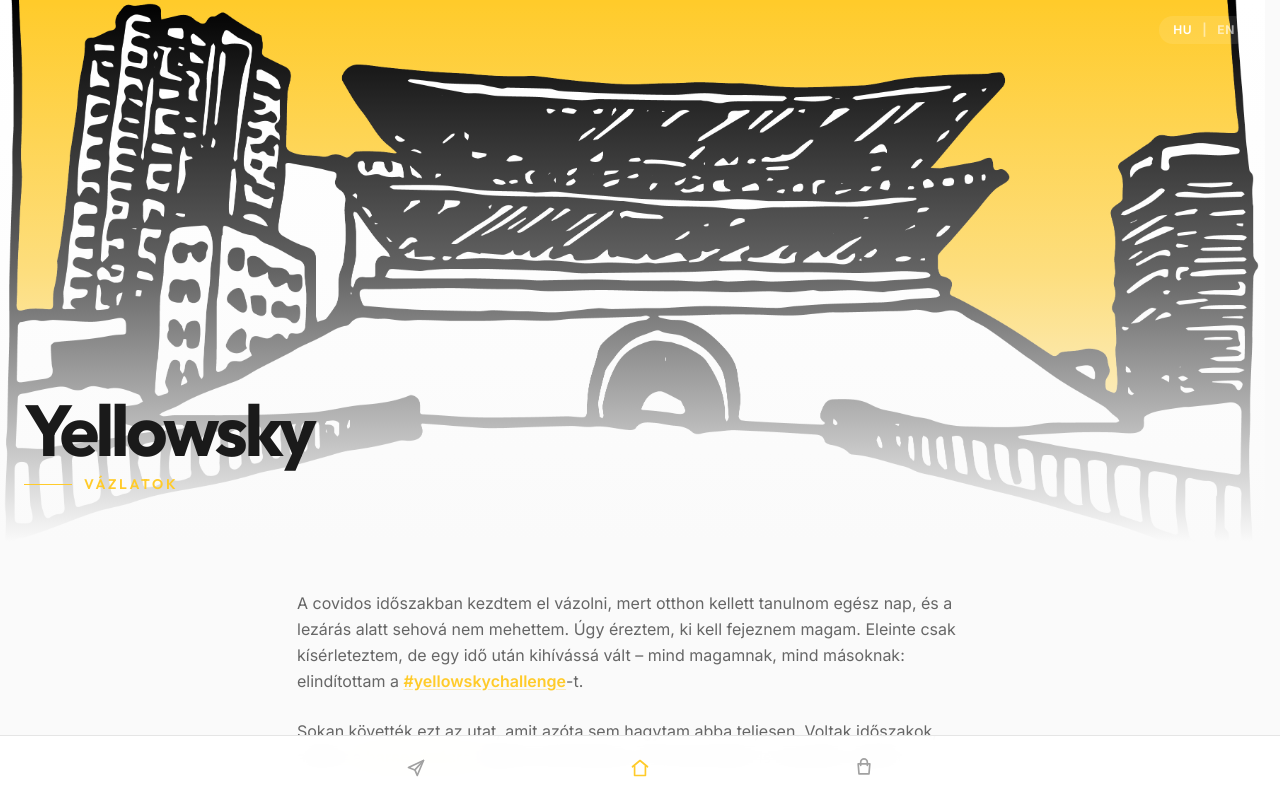
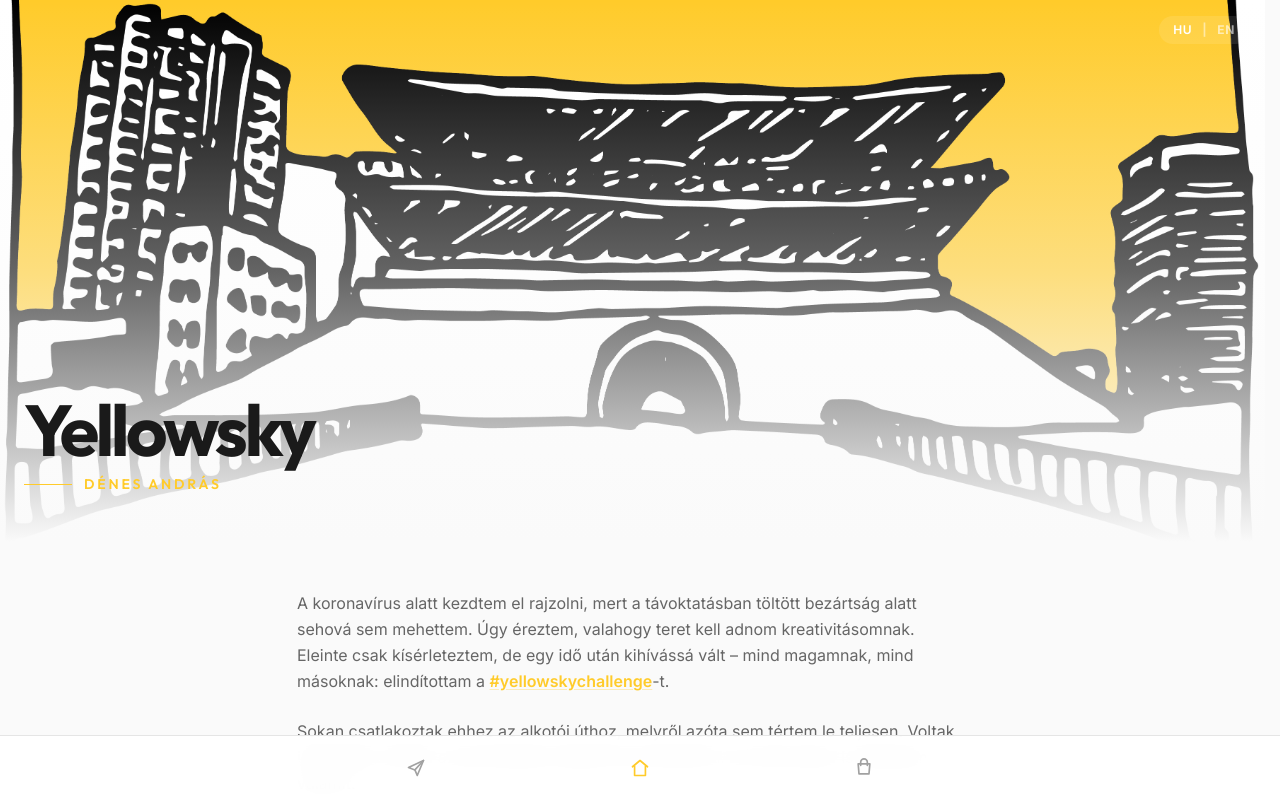
Before and after one commit to denandras/yellowsky, a Next.js app: page / in a window 1280 px wide. Shown: the top 798 px of the page. Built offline with nearby package versions, Linux system fonts and the light colour scheme; no server answers.

Commit message:
fix: Update home page text and add linked subtitle
- English: YELLOWSKY / by András Dénes (linked to andrasdenes.com)
- Hungarian: YELLOWSKY / Dénes András (plain text)
- Updated Hungarian story text with corrections

```diff
--- a/components/home-page-client.tsx
+++ b/components/home-page-client.tsx
@@ -6,7 +6,7 @@ import BrandMark from "@/components/brand-mark";
 import LanguageSwitcher, { useSiteLanguage } from "@/components/language-switcher";
 import { IconShoppingBag } from "@/components/icons";
 import type { SiteLanguage } from "@/lib/site-language";
-import { useEffect, useRef, useState } from "react";
+import { useEffect, useState } from "react";
 
 type HomePageClientProps = {
   initialLanguage: SiteLanguage;
@@ -19,12 +19,10 @@ export default function HomePageClient({ initialLanguage }: HomePageClientProps)
 
   const currentYear = new Date().getFullYear();
 
-  const labels = language === "hu"
-    ? {
-        title: "Yellowsky",
-        subtitle: "Vázlatok",
-        storyParagraphs: [
-          <>A covidos időszakban kezdtem el vázolni, mert otthon kellett tanulnom egész nap, és a lezárás alatt sehová nem mehettem. Úgy éreztem, ki kell fejeznem magam. Eleinte csak kísérleteztem, de egy idő után kihívássá vált – mind magamnak, mind másoknak: elindítottam a{" "}
+  const isHungarian = language === "hu";
+
+  const storyParagraphsHu = [
+    <>A koronavírus alatt kezdtem el rajzolni, mert a távoktatásban töltött bezártság alatt sehová sem mehettem. Úgy éreztem, valahogy teret kell adnom kreativitásomnak. Eleinte csak kísérleteztem, de egy idő után kihívássá vált – mind magamnak, mind másoknak: elindítottam a{" "}
       <a
         href="https://instagram.com/explore/tags/yellowskychallenge"
         target="_blank"
@@ -34,24 +32,11 @@ export default function HomePageClient({ initialLanguage }: HomePageClientProps)
         #yellowskychallenge
       </a>
       -t.</>,
-          <>Sokan követték ezt az utat, amit azóta sem hagytam abba teljesen. Voltak időszakok, amikor a{" "}
-            <a
-              href="https://andrasdenes.com"
-              className="font-semibold text-primary underline decoration-primary/30 underline-offset-2 transition-colors hover:text-primary/80"
-            >
-              harsonázásra
-            </a>
-            {" "}kellett koncentrálnom, de néha akkor is vázoltam valamit.</>,
+    <>Sokan csatlakoztak ehhez az alkotói úthoz, melyről azóta sem tértem le teljesen. Voltak időszakok, amikor a harsonázásra kellett koncentrálnom, de néha akkor is rajzoltam valamit.</>,
     "Most, hogy elvégeztem a mesterképzést a Liszt Ferenc Zeneművészeti Egyetemen, egy kicsit több időm van alkotni.",
-        ],
-        ctaLabel: "Most elérhető",
-        ctaTitle: "Vásárolj nyomatot",
-        footerTagline: "Yellowsky • Vázlatok Budapestről",
-      }
-    : {
-        title: "Yellowsky",
-        subtitle: "Sketches",
-        storyParagraphs: [
+  ];
+
+  const storyParagraphsEn = [
     <>I began sketching during covid times because I had to study at home all day and during the lockdown, I could not go anywhere. I figured I needed to express myself. At first, I was just experimenting but after a while, I challenged myself and others for a whole journey: I started the{" "}
       <a
         href="https://instagram.com/explore/tags/yellowskychallenge"
@@ -62,16 +47,25 @@ export default function HomePageClient({ initialLanguage }: HomePageClientProps)
         #yellowskychallenge
       </a>
       .</>,
-          <>Many people had been following this journey which I haven&apos;t stopped fully since. I had times when I had to concentrate more on{" "}
-            <a
-              href="https://andrasdenes.com"
-              className="font-semibold text-primary underline decoration-primary/30 underline-offset-2 transition-colors hover:text-primary/80"
-            >
-              playing the trombone
-            </a>
-            , but sometimes I sketched a bit.</>,
+    <>Many people had been following this journey which I haven&apos;t stopped fully since. I had times when I had to concentrate more on playing the trombone, but sometimes I sketched a bit.</>,
     "Now that I have done my master's degree on the Franz Liszt Academy of Budapest, I have a bit more free time for creating.",
-        ],
+  ];
+
+  const labels = isHungarian
+    ? {
+        title: "Yellowsky",
+        subtitle: "Dénes András",
+        subtitleLink: undefined as string | undefined,
+        storyParagraphs: storyParagraphsHu,
+        ctaLabel: "Most elérhető",
+        ctaTitle: "Vásárolj nyomatot",
+        footerTagline: "Yellowsky • Vázlatok Budapestről",
+      }
+    : {
+        title: "Yellowsky",
+        subtitle: "by András Dénes",
+        subtitleLink: "https://andrasdenes.com",
+        storyParagraphs: storyParagraphsEn,
         ctaLabel: "Available now",
         ctaTitle: "Get your print",
         footerTagline: "Yellowsky • Sketches from Budapest",
@@ -150,9 +144,18 @@ export default function HomePageClient({ initialLanguage }: HomePageClientProps)
               style={{ "--reveal-delay": "220ms" } as React.CSSProperties}
             >
               <div className="h-px w-12 bg-primary" />
+              {labels.subtitleLink ? (
+                <a
+                  href={labels.subtitleLink}
+                  className="font-display text-sm font-semibold tracking-[0.2em] text-primary underline decoration-primary/30 underline-offset-2 transition-colors hover:text-primary/80 uppercase"
+                >
+                  {labels.subtitle}
+                </a>
+              ) : (
                 <p className="font-display text-sm font-semibold tracking-[0.2em] text-primary uppercase">
                   {labels.subtitle}
                 </p>
+              )}
             </div>
           </div>
         </section>
```
Lines whose indentation alone changed are shown as unchanged.
